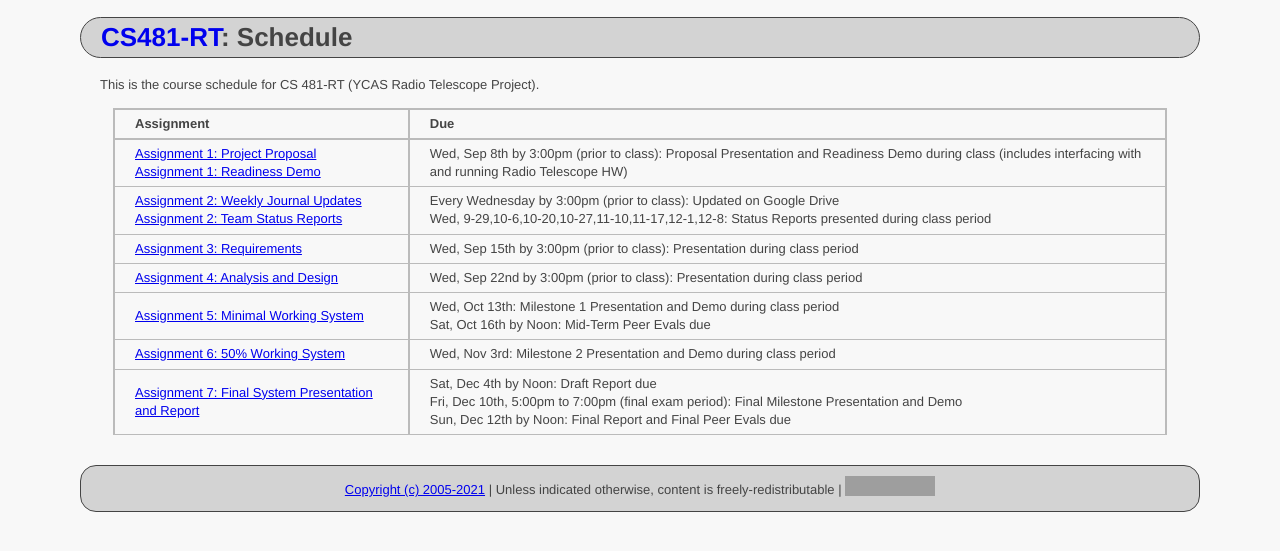
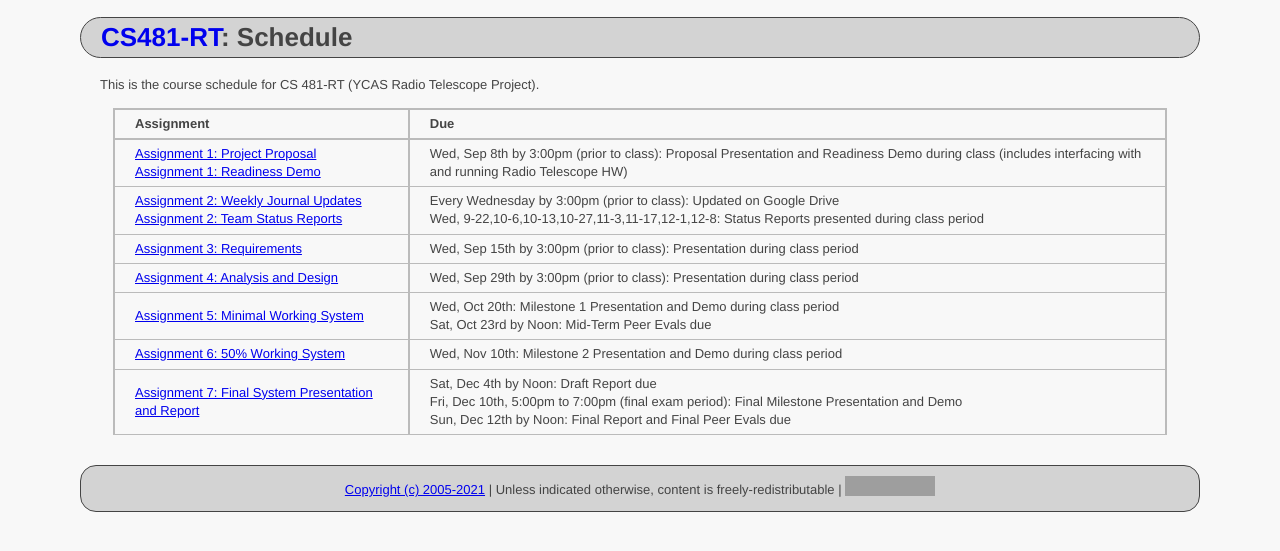
Before and after one commit to ycpcs/cs481-fall2021-RT, a Jekyll site: the page built from schedule.md, in a window 1280 px wide. Shown: the top 551 px of the page. Built offline with Jekyll 4.4.1, drawn with Linux system fonts in a browser that asks for light colours; grey boxes are pictures that could not be loaded.

```diff
--- a/schedule.md
+++ b/schedule.md
@@ -9,9 +9,9 @@ This is the course schedule for CS 481-RT (YCAS Radio Telescope Project).
 **Assignment** | **Due**
 :--------------|:---------
 [Assignment 1: Project Proposal](assign/assign01.html)<br>[Assignment 1: Readiness Demo](assign/assign01.html)  | Wed, Sep 8th by 3:00pm (prior to class): Proposal Presentation and Readiness Demo during class (includes interfacing with and running Radio Telescope HW)
-[Assignment 2: Weekly Journal Updates](assign/assign02.html)<br>[Assignment 2: Team Status Reports](assign/assign02.html) | Every Wednesday by 3:00pm (prior to class): Updated on Google Drive<br> Wed, 9-29,10-6,10-20,10-27,11-10,11-17,12-1,12-8: Status Reports presented during class period
+[Assignment 2: Weekly Journal Updates](assign/assign02.html)<br>[Assignment 2: Team Status Reports](assign/assign02.html) | Every Wednesday by 3:00pm (prior to class): Updated on Google Drive<br> Wed, 9-22,10-6,10-13,10-27,11-3,11-17,12-1,12-8: Status Reports presented during class period
 [Assignment 3: Requirements](assign/assign03.html)                         | Wed, Sep 15th by 3:00pm (prior to class): Presentation during class period
-[Assignment 4: Analysis and Design](assign/assign04.html)                  | Wed, Sep 22nd by 3:00pm (prior to class): Presentation during class period
-[Assignment 5: Minimal Working System](assign/assign05.html)               | Wed, Oct 13th: Milestone 1 Presentation and Demo during class period<br>Sat, Oct 16th by Noon: Mid-Term Peer Evals due
-[Assignment 6: 50% Working System](assign/assign06.html)                   | Wed, Nov 3rd: Milestone 2 Presentation and Demo during class period
+[Assignment 4: Analysis and Design](assign/assign04.html)                  | Wed, Sep 29th by 3:00pm (prior to class): Presentation during class period
+[Assignment 5: Minimal Working System](assign/assign05.html)               | Wed, Oct 20th: Milestone 1 Presentation and Demo during class period<br>Sat, Oct 23rd by Noon: Mid-Term Peer Evals due
+[Assignment 6: 50% Working System](assign/assign06.html)                   | Wed, Nov 10th: Milestone 2 Presentation and Demo during class period
 [Assignment 7: Final System Presentation and Report](assign/assign07.html) | Sat, Dec 4th by Noon: Draft Report due<br>Fri, Dec 10th, 5:00pm to 7:00pm (final exam period): Final Milestone Presentation and Demo<br>Sun, Dec 12th by Noon: Final Report and Final Peer Evals due
```
Also changed, not shown: index.md (+6 -0 lines).
